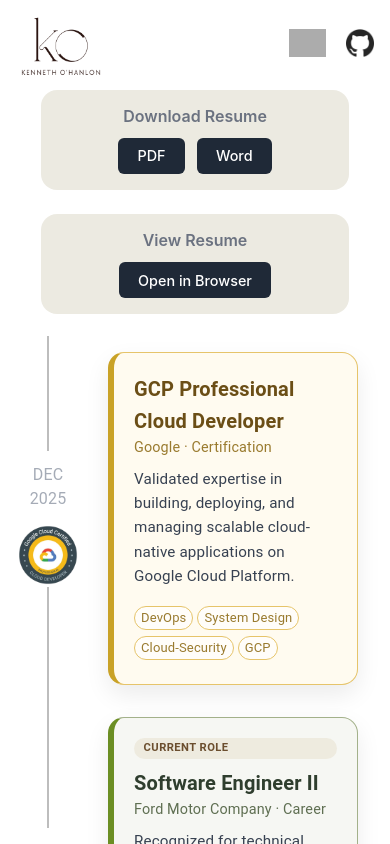
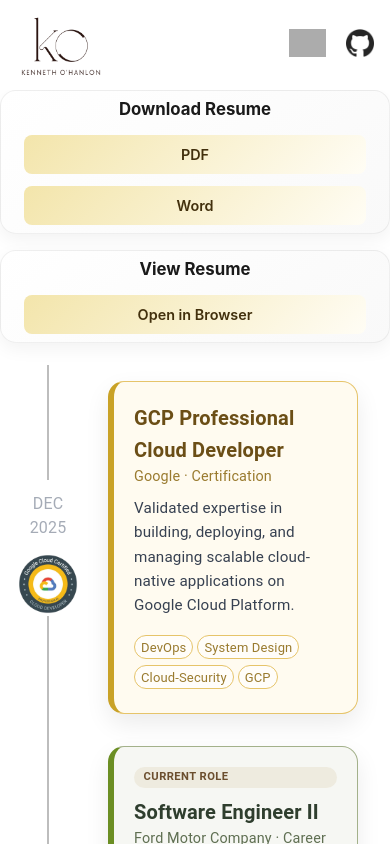
Before and after one commit to KennOHanlon/portfolio_website, a React (Create React App) app: page /experience in a window 390 px wide. Shown: the top 844 px of the page. Built offline with nearby package versions, Linux system fonts and the light colour scheme; grey boxes are pictures that could not be loaded.

Commit message:
KO - Fixing styling for mobile and for experience buttons to draw attention away from the download and view resume and to keep the styling more unifrom across the entire site.

```diff
--- a/src/pages/experience.css
+++ b/src/pages/experience.css
@@ -7,19 +7,48 @@
     flex-wrap: wrap;
 }
 
+/* ================= RESUME CARD ================= */
+
 .resume-card {
-    background-color: rgba(178, 172, 136, 0.25);
-    padding: 1rem 1.5rem;
-    border-radius: 1rem;
+    position: relative;
+    background: linear-gradient(145deg, #ffffff, #f9f9f9);
+    padding: 2rem;
+    border-radius: 16px;
     min-width: 260px;
     text-align: center;
+    border: 1px solid rgba(0, 0, 0, 0.06);
+    box-shadow: 0 6px 18px rgba(0, 0, 0, 0.05);
+    transition: transform 0.3s ease, box-shadow 0.3s ease;
+    overflow: hidden;
+}
+
+/* Subtle gold accent border */
+.resume-card::before {
+    content: "";
+    position: absolute;
+    inset: -2px;
+    border-radius: inherit;
+    background: linear-gradient(135deg, #C9A227, #ffd966);
+    opacity: 0;
+    transition: opacity 0.3s ease;
+    z-index: -1;
+}
+
+/*.resume-card:hover {*/
+/*    transform: translateY(-6px);*/
+/*    box-shadow: 0 20px 45px rgba(0, 0, 0, 0.1);*/
+/*}*/
+
+.resume-card:hover::before {
+    opacity: 1;
 }
 
 .resume-label {
     display: block;
-    font-weight: 600;
-    color: #6b7280;
-    margin-bottom: 0.75rem;
+    font-weight: 700;
+    font-size: 1.05rem;
+    color: #1a1a1a;
+    margin-bottom: 1rem;
 }
 
 /* Buttons */
@@ -30,22 +59,25 @@
     min-height: 36px;
 }
 
+/* ================= RESUME BUTTON ================= */
+
 .resume-btn {
     font-family: 'Inter', sans-serif;
-    padding: 0.55rem 1.2rem;
-    border-radius: 6px;
-    background: #1f2937;
-    color: #fff;
-    font-weight: 500;
+    padding: 0.7rem 1.4rem;
+    border-radius: 8px;
+    background: linear-gradient(135deg, #F3E5AB, #FFFDF5);
+    color: #42300D;
+    font-weight: 600;
     font-size: 0.9rem;
     border: none;
     cursor: pointer;
     text-decoration: none;
-    transition: background 0.2s ease;
+    transition: transform 0.2s ease, box-shadow 0.2s ease;
 }
 
 .resume-btn:hover {
-    background: #111827;
+    transform: translateY(-3px);
+    box-shadow: 0 8px 25px rgba(255, 191, 0, 0.35);
 }
 
 /* Modal */
@@ -133,3 +165,32 @@
         transform: rotate(360deg);
     }
 }
+
+@media (max-width: 768px) {
+    .resume-card {
+        width: 100%;
+        padding: 0.5rem;
+        justify-content: center;
+        align-content: center;
+        text-align: center;
+    }
+
+    .resume-btn {
+        width: 80%;
+    }
+
+    .resume-buttons {
+        flex-direction: column;
+        gap: 0.7rem;
+        align-items: center;
+    }
+
+    .resume-actions {
+        gap: 1rem;
+    }
+
+    .modal-content {
+        width: 95%;
+        height: 90%;
+    }
+}
--- a/src/pages/experience.js
+++ b/src/pages/experience.js
@@ -49,7 +49,7 @@
                 <div className="resume-card">
                     <span className="resume-label">View Resume</span>
                     <div className="resume-buttons">
-                        <button
+                        <a
                             className="resume-btn"
                             onClick={() => {
                                 trackResumeClick('view_browser');
@@ -57,7 +57,7 @@
                             }}
                         >
                             Open in Browser
-                        </button>
+                        </a>
                     </div>
                 </div>
             </div>
--- a/src/pages/home.css
+++ b/src/pages/home.css
@@ -338,7 +338,7 @@
 .credibility {
     display: flex;
     gap: 2rem;
-    margin: 5rem 0;
+    margin: 2rem 0;
     flex-wrap: wrap;
 }
 
@@ -491,11 +491,12 @@
     transform: translateY(-3px);
 }
 
-/* CREDIBILITY SECTION */
+/* ================= CREDIBILITY SECTION ================= */
+
 .credibility {
     display: flex;
     gap: 2rem;
-    margin: 5rem 0;
+    margin: 2rem 0;
     flex-wrap: wrap;
 }
 
@@ -503,14 +504,11 @@
     flex: 1;
     min-width: 250px;
     padding: 2rem;
-    background: white;
-    border-radius: 12px;
-    box-shadow: 0 10px 25px rgba(0, 0, 0, 0.05);
-    transition: transform 0.2s ease;
-}
-
-.cred-item:hover {
-    transform: translateY(-5px);
+    background: #fafafa;
+    border-radius: 14px;
+    border: 1px solid rgba(0,0,0,0.05);
+    box-shadow: none;
+    cursor: default;
 }
 
 .cred-item h3 {
@@ -518,21 +516,40 @@
     color: #C9A227;
 }
 
-/* FEATURED SECTION */
+/* ================= FEATURED SECTION ================= */
+
 .featured {
     display: grid;
     grid-template-columns: repeat(auto-fit, minmax(260px, 1fr));
     gap: 2rem;
+    /*margin-top: 2rem;*/
 }
 
 .feature-card {
+    position: relative;
     padding: 2.5rem;
     background: linear-gradient(145deg, #ffffff, #f9f9f9);
-    border-radius: 14px;
+    border-radius: 16px;
     text-decoration: none;
     color: inherit;
-    box-shadow: 0 12px 30px rgba(0, 0, 0, 0.05);
-    transition: transform 0.25s ease, box-shadow 0.25s ease;
+    /*box-shadow: 0 15px 35px rgba(0, 0, 0, 0.06);*/
+    transition: all 0.35s ease;
+    cursor: pointer;
+    overflow: hidden;
+    border: 1px solid rgba(0, 0, 0, 0.06);
+    box-shadow: 0 6px 18px rgba(0, 0, 0, 0.05);
+}
+
+/* Gradient glow border */
+.feature-card::before {
+    content: "";
+    position: absolute;
+    inset: -2px;
+    border-radius: inherit;
+    background: linear-gradient(135deg, #C9A227, #ffd966);
+    opacity: 0;
+    transition: opacity 0.35s ease;
+    z-index: -1;
 }
 
 .feature-card h3 {
@@ -544,9 +561,26 @@
     color: #555;
 }
 
+/* CTA row */
+.feature-cta {
+    margin-top: 1.5rem;
+    font-weight: 600;
+    color: #C9A227;
+    transition: transform 0.3s ease;
+}
+
+/* Hover behavior */
 .feature-card:hover {
-    transform: translateY(-6px);
-    box-shadow: 0 18px 45px rgba(0, 0, 0, 0.08);
+    transform: translateY(-10px) scale(1.02);
+    box-shadow: 0 25px 50px rgba(0, 0, 0, 0.12);
+}
+
+.feature-card:hover::before {
+    opacity: 1;
+}
+
+.feature-card:hover .feature-cta {
+    transform: translateX(6px);
 }
 
 /* MOBILE */
@@ -575,4 +609,16 @@
         flex-direction: row;
         align-items: flex-start;
     }
-}
+
+    .credibility {
+        gap: 1rem;
+    }
+
+    .cred-item {
+        padding: 1rem;
+    }
+
+    .feature-card {
+        padding: 1rem;
+    }
+    }
--- a/src/pages/index.js
+++ b/src/pages/index.js
@@ -1,9 +1,9 @@
-import React from 'react';
-import {Link} from "react-router-dom";
-import "./home.css"
+import { Link } from "react-router-dom";
+import "./home.css";
 
 const Home = () => {
-  return (
+
+    return (
       <main className="home-container">
           {/* home */}
           <section className="home-hero">
@@ -32,6 +32,7 @@
               </div>
           </section>
           {/* CREDIBILITY */}
+          <h2 style={{marginBottom: "1rem"}}>At a Glance</h2>
           <section className="credibility">
               <div className="cred-item">
                   <h3>5+ Years Experience</h3>
@@ -50,24 +51,28 @@
           </section>
 
           {/* FEATURED SECTIONS */}
+          <h2 style={{marginBottom: "1rem"}}>Explore</h2>
           <section className="featured">
               <Link to="/about" className="feature-card">
                   <h3>About Me</h3>
                   <p>How I think, what I value, and what drives me. Dive deeper into the Kenergy.</p>
+                  <div className="feature-cta">Explore →</div>
               </Link>
 
               <Link to="/experience" className="feature-card">
                   <h3>Experience</h3>
                   <p>Professional work, impact, and technologies I’ve used.</p>
+                  <div className="feature-cta">View Experience →</div>
               </Link>
 
               <Link to="/projects" className="feature-card">
                   <h3>Projects</h3>
-                  <p>Coming soon! Section highlighting systems I've built.</p>
+                  <p>Systems I’ve built and architectural decisions behind them.</p>
+                  <div className="feature-cta">See Projects →</div>
               </Link>
           </section>
       </main>
-  )
+    );
 }
 
 export default Home;
```
